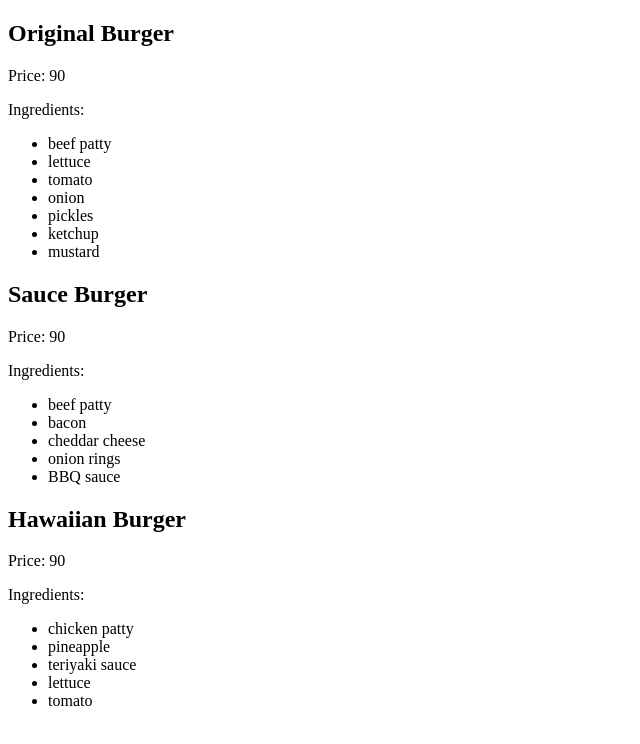
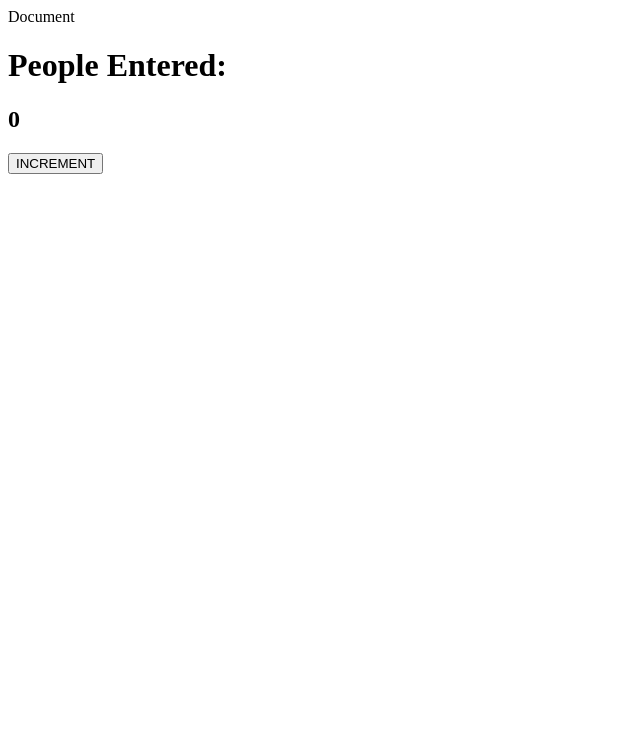
Before and after one commit to Sheilakobue/2-interactive-web-apps, a plain HTML site: page PRACTICE/index.html in a window 1280 px wide. Shown: the whole page, without its empty margins (0-640 px from the left). Drawn offline with Linux system fonts and the light colour scheme.

Commit message:
added files

```diff
--- a/PRACTICE/index.html
+++ b/PRACTICE/index.html
@@ -2,33 +2,18 @@
 <html lang="en">
 <head>
   <meta charset="UTF-8">
-  <script src="./script.js" defer></script>
-  <title>Burger Menu</title>
+  <meta http-equiv="X-UA-Compatible" content="IE=edge">
+  <meta name="viewport" content="width=device-width, initial-scale=1.0">
+  <link ref="sty"
+  <title>Document</title>
+  <script src="script2.js"></script>
+
 </head>
 <body>
-  <div id="original-burger">
-    <h2>Original Burger</h2>
-    <p>Price: <span id="original-price"></span></p>
-    <p>Ingredients:</p>
-    <ul id="original-ingredients"></ul>
-  </div>
+  <h1>People Entered:</h1>
+  <h2 ="counter-el">0</h2>
 
-  <div id="sauce-burger">
-    <h2>Sauce Burger</h2>
-    <p>Price: <span id="sauce-price"></span></p>
-    <p>Ingredients:</p>
-    <ul id="sauce-ingredients"></ul>
-  </div>
+  <button id="increment-btn">INCREMENT</button>
 
-  <div id="hawaiian-burger">
-    <h2>Hawaiian Burger</h2>
-    <p>Price: <span id="hawaiian-price"></span></p>
-    <p>Ingredients:</p>
-    <ul id="hawaiian-ingredients"></ul>
-  </div>
-
-  <script>
-    // Your JavaScript code goes here
-  </script>
 </body>
 </html>
--- /dev/null
+++ b/PRACTICE/script2.js
@@ -0,0 +1,13 @@
+// let myAge=35
+// console.log(myAge)
+// let humanDogRatio=7
+// let myDogAge = myAge * humanDogRatio
+// console.log(myDogAge)
+let bonusPoint = 50
+console.log(bonusPoint)
+bonusPoint =bonusPoint + 50
+console.log(bonusPoint)
+bonusPoint = bonusPoint-75
+console.log(bonusPoint)
+bonusPoint = bonusPoint +45
+console.log(bonusPoint)
--- a/SHEKOB881_bcl2302_elzabé_SheilaKobue_IWA16/script.js
+++ b/SHEKOB881_bcl2302_elzabé_SheilaKobue_IWA16/script.js
@@ -77,7 +77,7 @@ const MONTHS = [
     const month = MONTHS[date.getMonth()];
     const year = date.getFullYear();
     console.log(month)
-    let sum = 0
+    let sum = 0;
     let i = 0;
     while ( i < time.length ) {
       sum += time[i]
```
Also changed, not shown: PRACTICE/styles.css (added).
